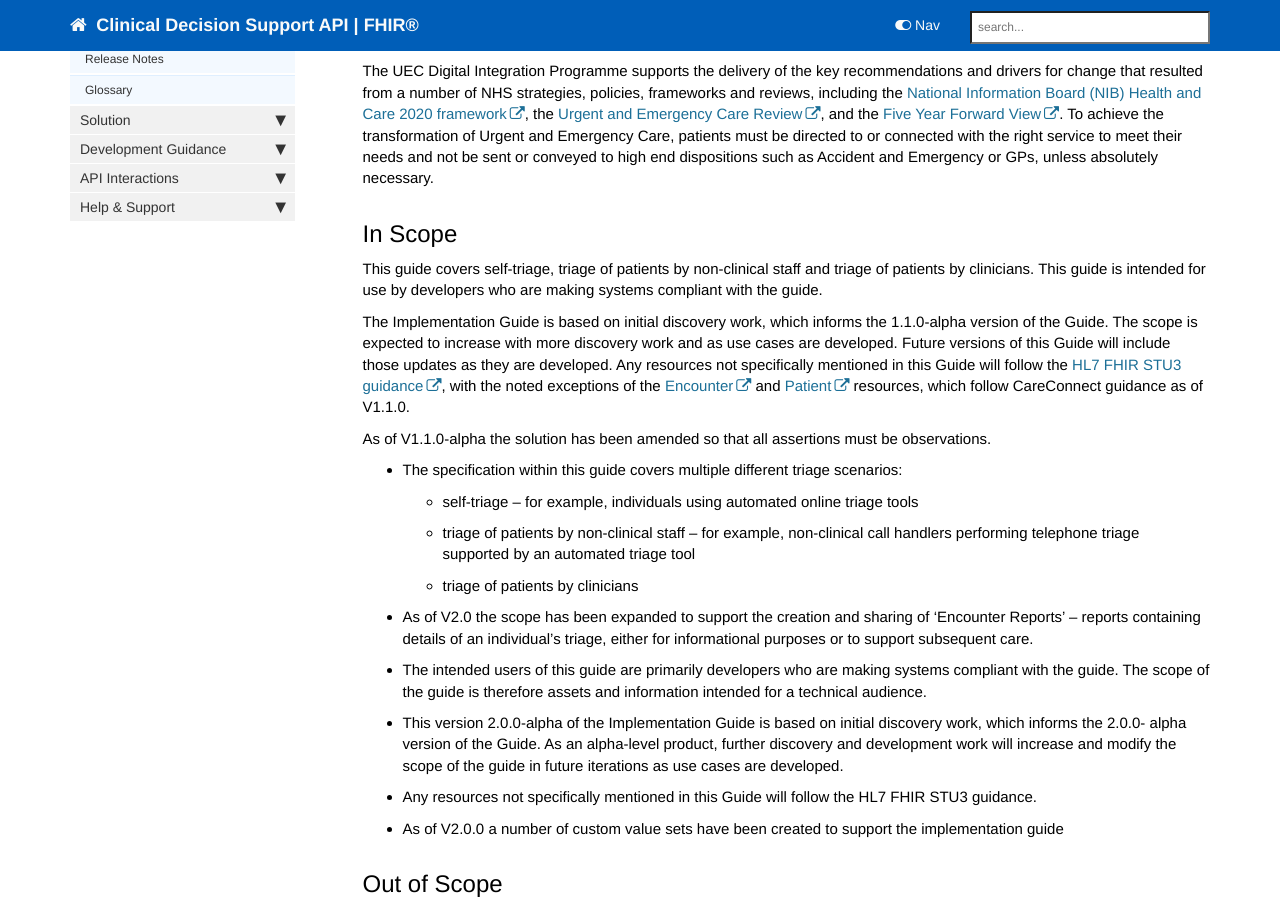
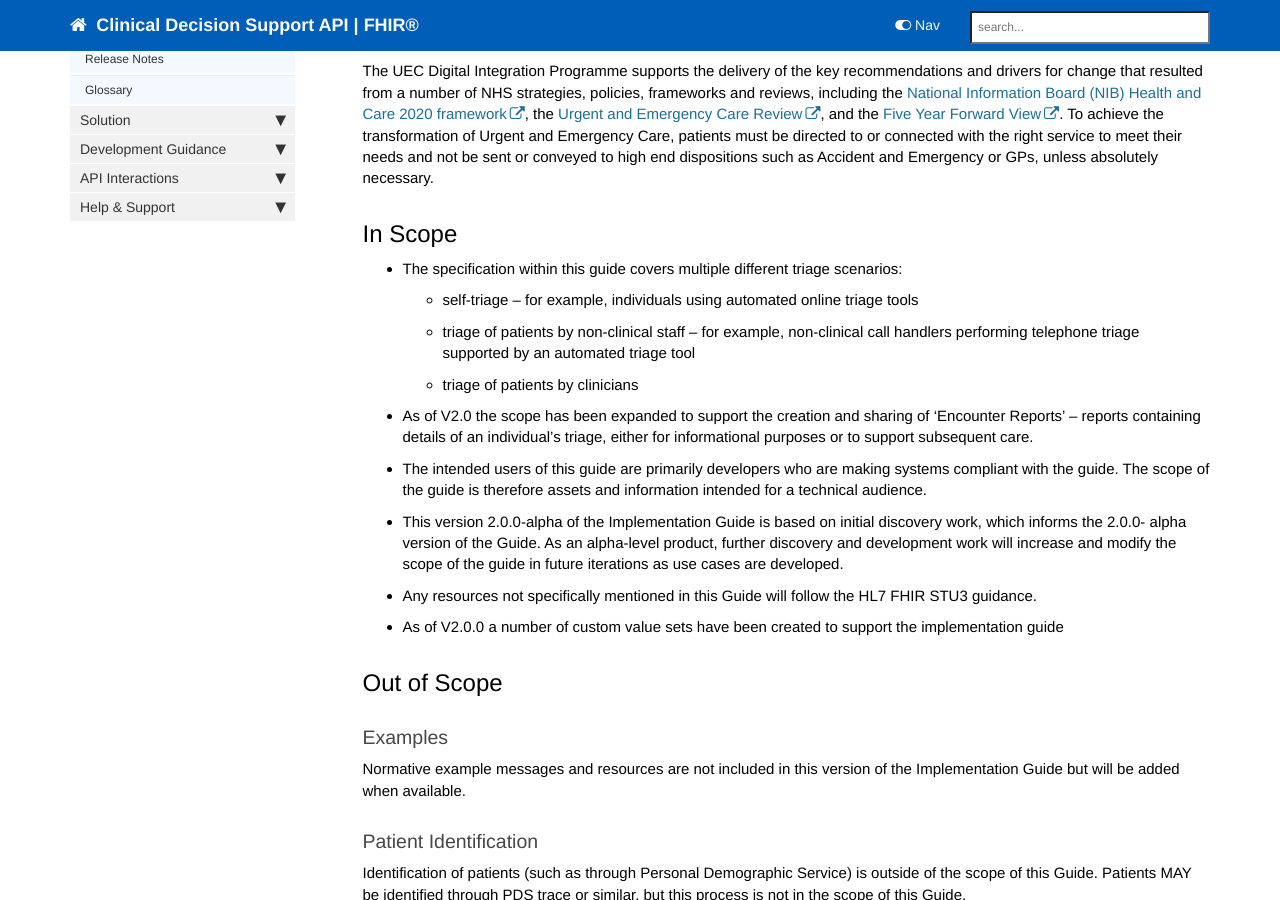
Before and after one commit to nhsconnect/FHIR-CDS, a Jekyll site: the page built from index.md, in a window 1280 px wide and 900 px high, scrolled down 319 px. Built offline with Jekyll 4.4.1, drawn with Linux system fonts in a browser that asks for light colours; nearby versions of some CDN libraries; our own code applies the rules of GitHub Pages for plain Markdown files; comment, search, counter and statistics services are not loaded.

Commit message:
Update index.md

```diff
--- a/index.md
+++ b/index.md
@@ -18,11 +18,6 @@ The UEC Digital Integration Programme supports the delivery of the key recommend
 the [Urgent and Emergency Care Review](https://www.england.nhs.uk/wp-content/uploads/2015/06/trans-uec.pdf), and the [Five Year Forward View](https://www.england.nhs.uk/five-year-forward-view/). To achieve the transformation of Urgent and Emergency Care, patients must be directed to or connected with the right service to meet their needs and not be sent or conveyed to high end dispositions such as Accident and Emergency or GPs, unless absolutely necessary.
 
 ## In Scope ##
-This guide covers self-triage, triage of patients by non-clinical staff and triage of patients by clinicians. This guide is intended for use by developers who are making systems compliant with the guide.
-
-The Implementation Guide is based on initial discovery work, which informs the 1.1.0-alpha version of the Guide. The scope is expected to increase with more discovery work and as use cases are developed. Future versions of this Guide will include those updates as they are developed. Any resources not specifically mentioned in this Guide will follow the [HL7 FHIR STU3 guidance](https://www.hl7.org/fhir/stu3/index.html), with the noted exceptions of the [Encounter](https://fhir.hl7.org.uk/STU3/StructureDefinition/CareConnect-Encounter-1) and [Patient](https://fhir.hl7.org.uk/STU3/StructureDefinition/CareConnect-Patient-1) resources, which follow CareConnect guidance as of V1.1.0.
-
-As of V1.1.0-alpha the solution has been amended so that all assertions must be observations.
 
 - The specification within this guide covers multiple different triage scenarios:
   - self-triage – for example, individuals using automated online triage tools
@@ -34,7 +29,6 @@ As of V1.1.0-alpha the solution has been amended so that all assertions must be
 - This version 2.0.0-alpha of the Implementation Guide is based on initial discovery work, which informs the 2.0.0- alpha version of the Guide. As an alpha-level product, further discovery and development work will increase and modify the scope of the guide in future iterations as use cases are developed.
 - Any resources not specifically mentioned in this Guide will follow the HL7 FHIR STU3 guidance.
 - As of V2.0.0 a number of custom value sets have been created to support the implementation guide
-
 
 
 ## Out of Scope ##
```
